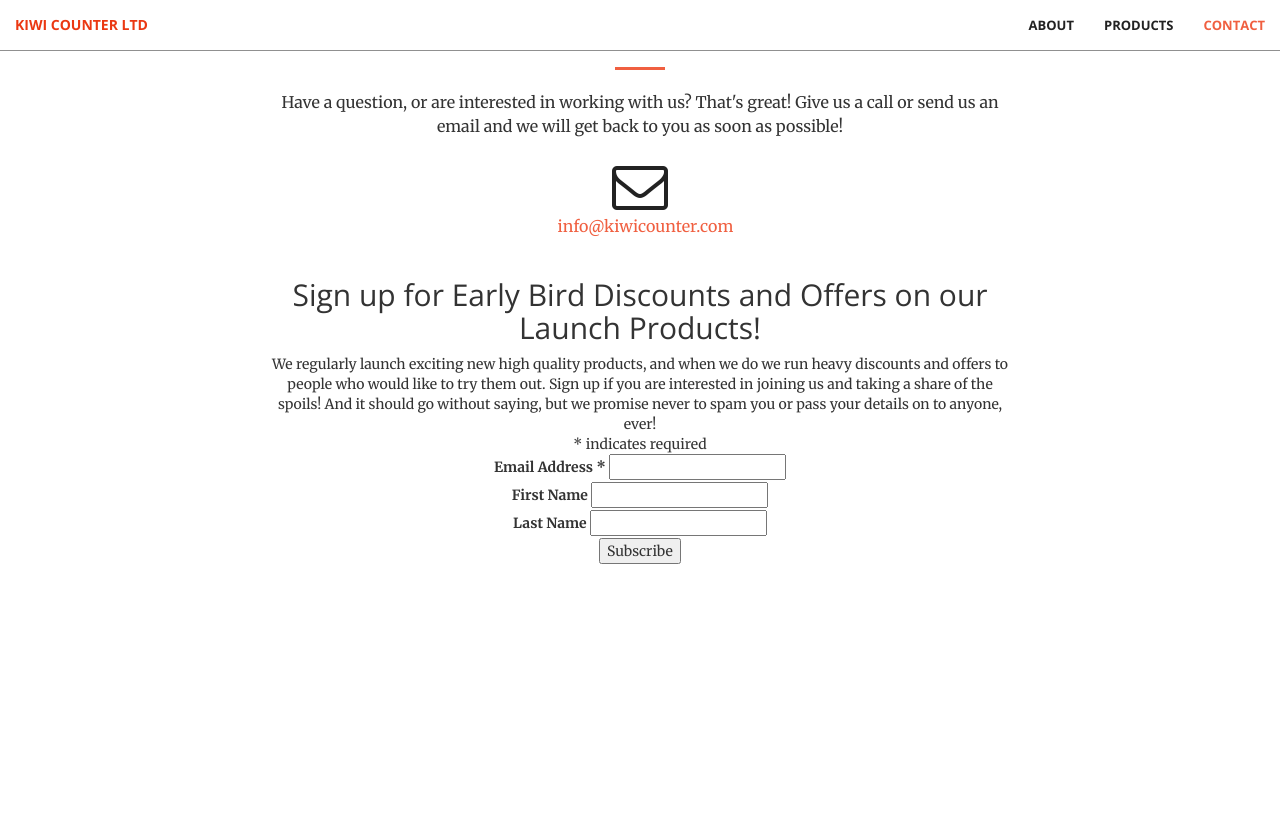
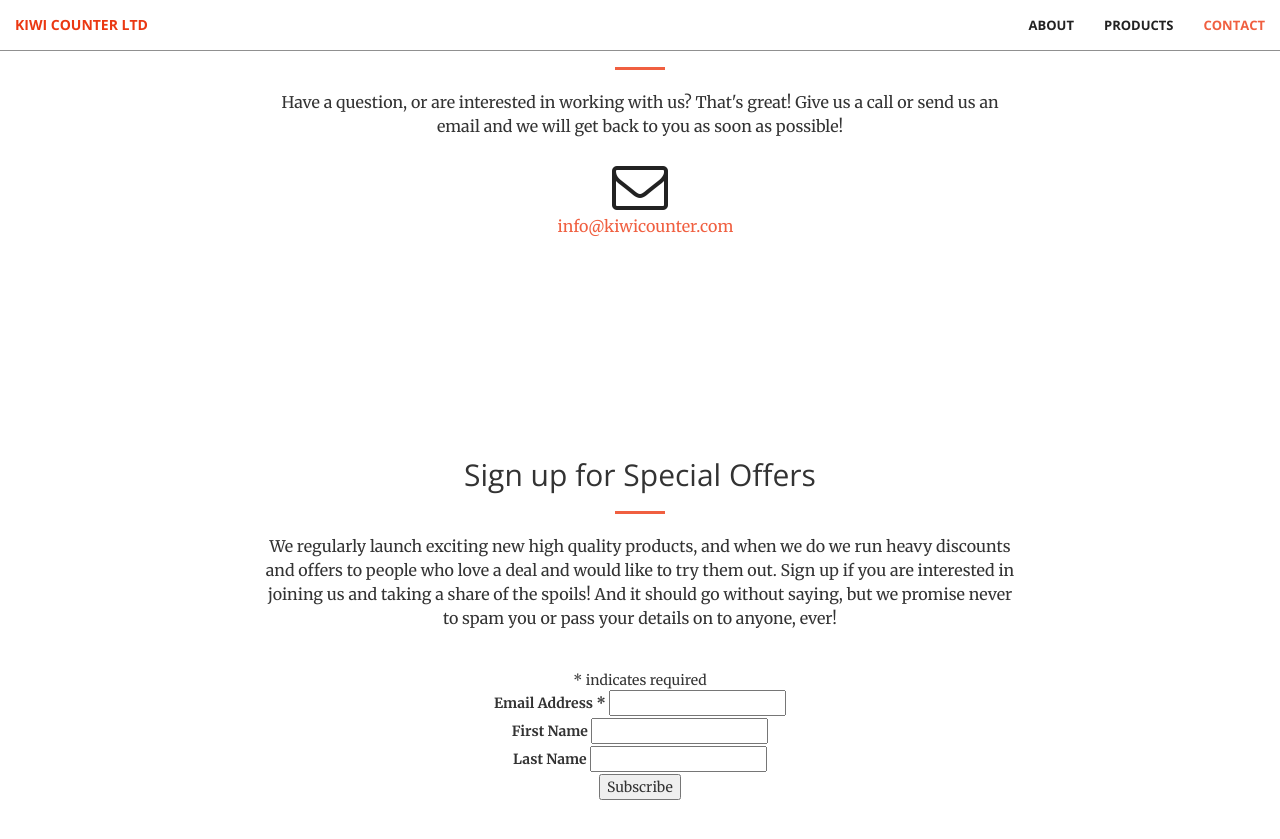
Before and after one commit to joecity/kiwicounter, a Jekyll site: the page built from index.html, in a window 1280 px wide and 900 px high, scrolled down 2166 px. Shown: the top 839 px of the window. Built offline with Jekyll 4.4.1, drawn with Linux system fonts in a browser that asks for light colours; comment, search, counter and statistics services are not loaded; before the commit the page ends 2830 px from its top, so only the background shows below that.

Commit message:
More editing of the sign up screen

```diff
--- a/_includes/contact.html
+++ b/_includes/contact.html
@@ -25,7 +25,16 @@
 	            </a>-->
 	        </div>
 		</div>
+	</div>
+</section>
+<section id="specials">
+	<div class="container">
 		<div class="row">
+		    <div class="col-lg-8 col-lg-offset-2 text-center">
+                <h2 class="section-heading">Sign up for Special Offers</h2>
+                <hr class="primary">
+                <p>We regularly launch exciting new high quality products, and when we do we run heavy discounts and offers to people who love a deal and would like to try them out.  Sign up if you are interested in joining us and taking a share of the spoils!  And it should go without saying, but we promise never to spam you or pass your details on to anyone, ever!</p>
+            </div>
 			<div class="col-lg-8 col-lg-offset-2 text-center">
 
 				<!-- Begin MailChimp Signup Form -->
@@ -39,8 +48,8 @@
 				<div id="mc_embed_signup">
 				<form action="//kiwicounter.us16.list-manage.com/subscribe/post?u=16e0c70f5c8828bf46f453f8e&amp;id=23a993dac2" method="post" id="mc-embedded-subscribe-form" name="mc-embedded-subscribe-form" class="validate" target="_blank" novalidate>
 				    <div id="mc_embed_signup_scroll">
-					<h2>Sign up for Early Bird Discounts and Offers on our Launch Products!</h2>
-					<div>We regularly launch exciting new high quality products, and when we do we run heavy discounts and offers to people who would like to try them out.  Sign up if you are interested in joining us and taking a share of the spoils!  And it should go without saying, but we promise never to spam you or pass your details on to anyone, ever!</div>
+					<h2></h2>
+					<div></div>
 
 				<div class="indicates-required"><span class="asterisk">*</span> indicates required</div>
 				<div class="mc-field-group">
```
